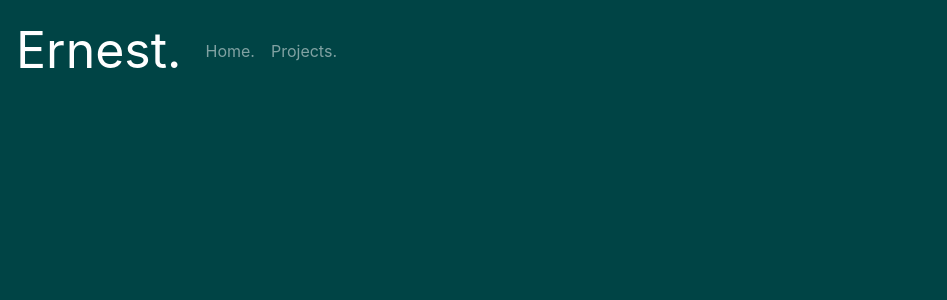
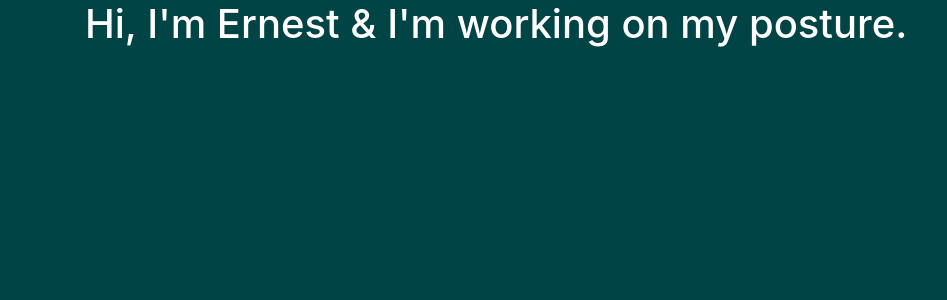
Before and after one commit to ernestviola/static-blog, a React (Create React App) app: page / in a window 1280 px wide. Shown: the top 300 px of the page, without its empty margins (0-947 px from the left). Built offline with nearby package versions, Linux system fonts and the light colour scheme.

Commit message:
Worked on homepage

```diff
--- a/src/App.js
+++ b/src/App.js
@@ -6,7 +6,7 @@ import './App.css';
 function App() {
   return (
     <div className="App">
-      <CustomNavbar />
+      {/* <CustomNavbar /> */}
       <Routes />
     </div>
   );
--- a/src/containers/Home.js
+++ b/src/containers/Home.js
@@ -5,12 +5,27 @@ import React, { Component } from 'react'
 export default class Home extends Component {
     constructor(props) {
         super(props);
+
+        this.state = {
+            currentQuote: "",
+            quotes: [
+                "I'm working on my posture."
+            ]
+        }
+    }
+
+    componentDidMount() {
+        this.setState({ currentQuote: this.state.quotes[this.randomQuote()] })
+    }
+
+    randomQuote() {
+        return Math.floor(Math.random() * Math.floor(this.state.quotes.length));
     }
 
     render() {
         return (
-            <div className="Home">
-
+            <div className="Home container">
+                <h1>Hi, I'm Ernest & <span>{this.state.currentQuote}</span></h1>
             </div>
 
         )
```
